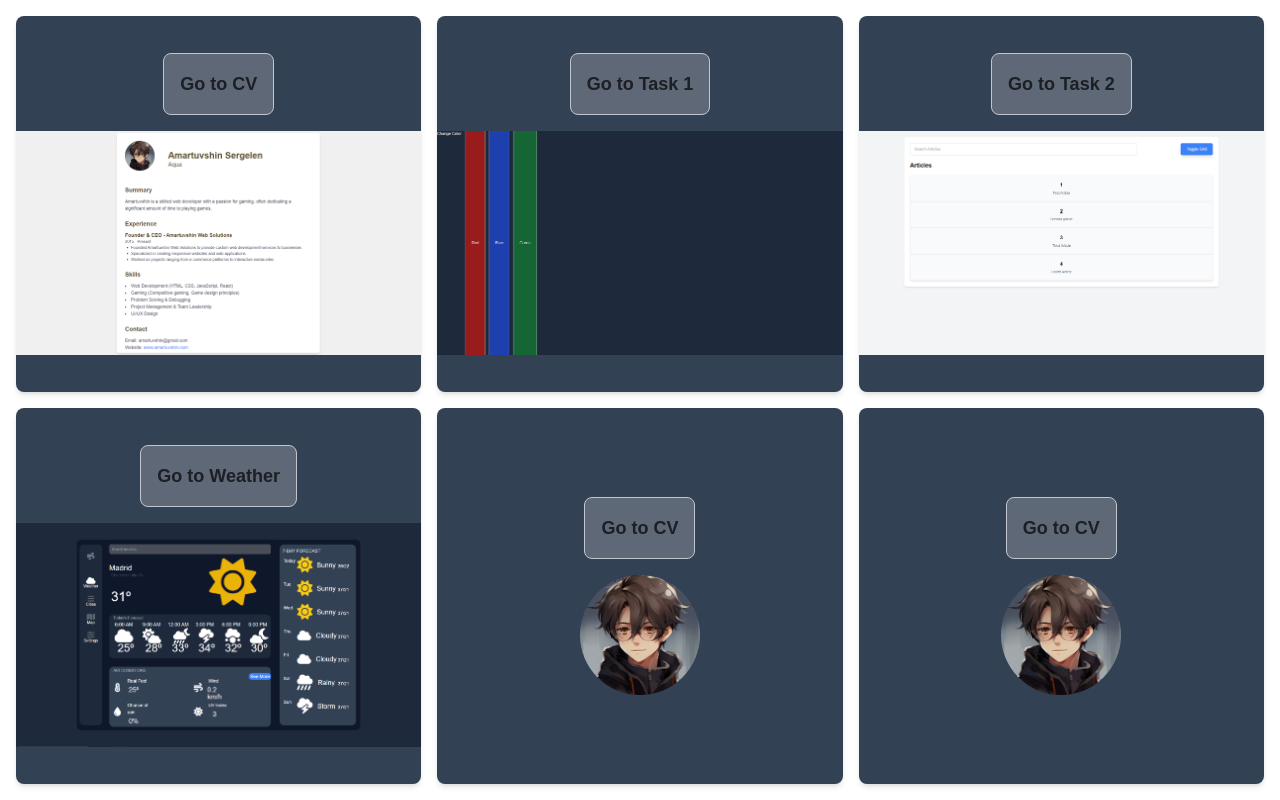
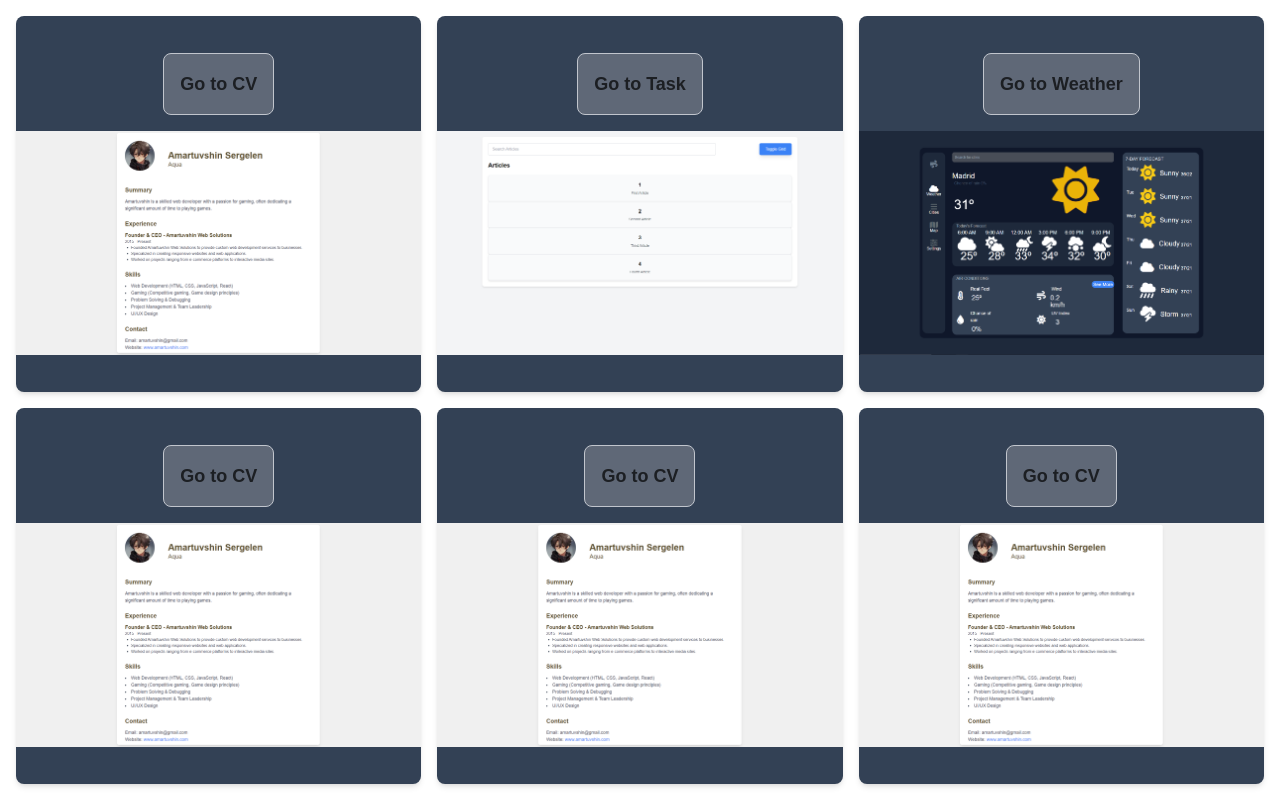
Before and after one commit to AquaPor/frontend, a Next.js app in the folder amartuvshin/: page / in a window 1280 px wide. Built offline with nearby package versions, Linux system fonts and the light colour scheme.

Commit message:
pushlelt

```diff
--- a/amartuvshin/pages/index.js
+++ b/amartuvshin/pages/index.js
@@ -32,30 +32,14 @@ export default function Home() {
         <div className="bg-slate-700 relative w-full h-full flex flex-col items-center justify-center bg-gray-100 rounded-lg shadow-md">
           <button
             className="mb-4 p-4 font-bold text-lg border rounded-lg bg-gray-500 opacity-80 hover:opacity-100"
-            onClick={() => handleNavigation('task1')}
+            onClick={() => handleNavigation('task')}
           >
-            Go to Task 1
-          </button>
-          <Image
-            src="/changecoloraqua.png"
-            alt="Aqua"
-            width={500}
-            height={120}
-            objectFit="cover"
-          />
-        </div>
-
-        <div className="bg-slate-700 relative w-full h-full flex flex-col items-center justify-center bg-gray-100 rounded-lg shadow-md">
-          <button
-            className="mb-4 p-4 font-bold text-lg border rounded-lg bg-gray-500 opacity-80 hover:opacity-100"
-            onClick={() => handleNavigation('task2')}
-          >
-            Go to Task 2
+            Go to Task
           </button>
           <Image
             src="/task2aqua.png"
             alt="Aqua"
-            width={600}
+            width={500}
             height={120}
             objectFit="cover"
           />
@@ -71,6 +55,22 @@ export default function Home() {
           <Image
             src="/aquaweather.png"
             alt="Aqua"
+            width={600}
+            height={120}
+            objectFit="cover"
+          />
+        </div>
+
+        <div className="bg-slate-700 relative w-full h-full flex flex-col items-center justify-center bg-gray-100 rounded-lg shadow-md">
+          <button
+            className="mb-4 p-4 font-bold text-lg border rounded-lg bg-gray-500 opacity-80 hover:opacity-100"
+            onClick={() => handleNavigation('cv')}
+          >
+            Go to CV
+          </button>
+          <Image
+            src="/aquacv.png"
+            alt="Aqua"
             width={500}
             height={120}
             objectFit="cover"
@@ -85,12 +85,11 @@ export default function Home() {
             Go to CV
           </button>
           <Image
-            src="/aquapfp.png"
+            src="/aquacv.png"
             alt="Aqua"
-            width={120}
+            width={500}
             height={120}
             objectFit="cover"
-            className="rounded-full"
           />
         </div>
 
@@ -102,12 +101,11 @@ export default function Home() {
             Go to CV
           </button>
           <Image
-            src="/aquapfp.png"
+            src="/aquacv.png"
             alt="Aqua"
-            width={120}
+            width={500}
             height={120}
             objectFit="cover"
-            className="rounded-full"
           />
         </div>
 
--- a/amartuvshin/pages/task1.js
+++ /dev/null
@@ -1,30 +0,0 @@
-import { useState } from 'react';
-
-export default function Task1() {
-  const [color, setColor] = useState('');
-
-  return (
-    <div className={`flex space-x-4 w-full h-screen ${color ? color : 'bg-slate-800'}`}>
-      <p className='text-white'>Change Color</p>
-      <button
-        className='border bg-red-800 py-4 px-6'
-        onClick={() => setColor('bg-red-800')}
-      >
-        Red
-      </button>
-      <button
-        className='border bg-blue-800 py-4 px-6'
-        onClick={() => setColor('bg-blue-800')}
-      >
-        Blue
-      </button>
-      <button
-        className='border bg-green-800 py-4 px-6'
-        onClick={() => setColor('bg-green-800')}
-      >
-        Green
-      </button>
-      {color && <p className='text-white'>{`Selected Color: ${color.split('-')[1]}`}</p>}
-    </div>
-  );
-}
```
Also changed, not shown: amartuvshin/pages/task.js (renamed from amartuvshin/pages/task2.js).
